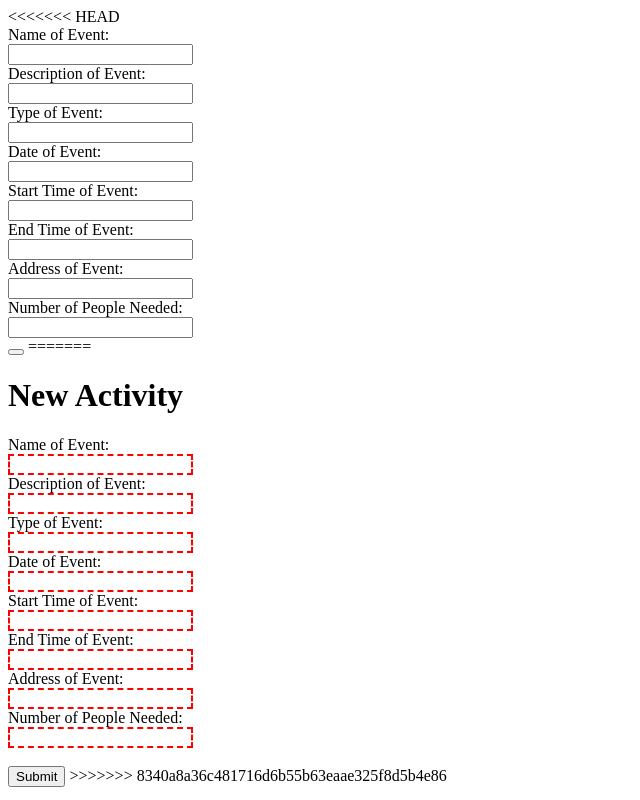
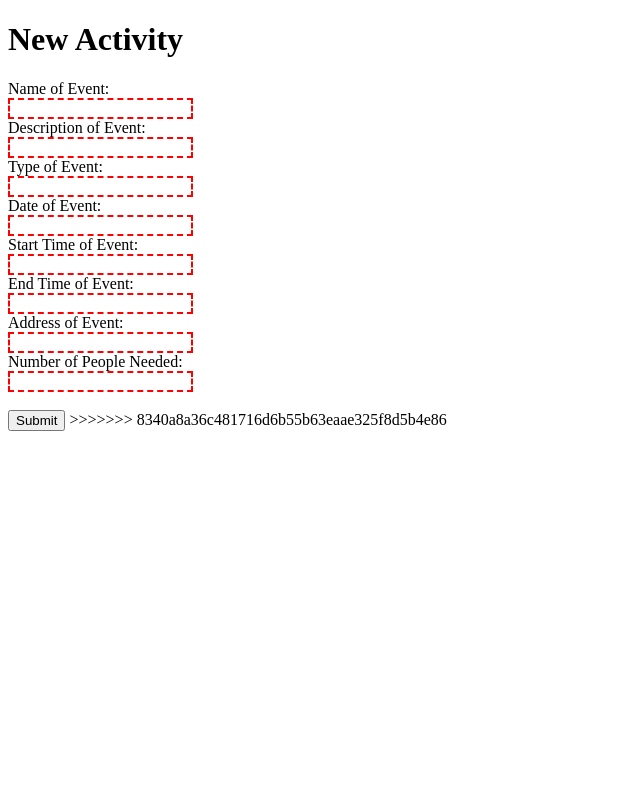
Before and after one commit to daniel-d-truong/Flock-, a Python web app: template templates/form.html in a window 1280 px wide. Shown: the whole page, without its empty margins (0-640 px from the left). Run offline with Jinja, Linux system fonts and the light colour scheme; the template is opened without the code that fills it, so the values that code supplies are empty.

Commit message:
same as before

```diff
--- a/templates/form.html
+++ b/templates/form.html
@@ -6,27 +6,6 @@
    <link href="/static/style.css" rel="stylesheet" />
  </head>
  <body>
-<<<<<<< HEAD
-   <form method = "post" action = "/confirm">
-     Name of Event: <br>
-     <input type = "text" id= "event-name" name = "name"> </br>
-     Description of Event: <br>
-     <input type = "text" id= "event-description" name = "description"> </br>
-     Type of Event: <br>
-     <input type = "text" id= "event-type" name = "type"> </br>
-     Date of Event: <br>
-     <input type = "text" id= "event-date" name = "date"> </br>
-     Start Time of Event: <br>
-     <input type = "text" id= "event-begin" name = "time_start"> </br>
-     End Time of Event: <br>
-     <input type = "text" id= "event-end" name = "time_end"> </br>
-     Address of Event: <br>
-     <input type = "text" id= "event-address" name = "address"> </br>
-     Number of People Needed: <br>
-     <input type = "text" id= "population-count" name = "people_needed"> </br>
-
-     <button type="submit" value="Go!"></button>
-=======
    <h1>New Activity</h1>
 
    <form name="new-event" method = "post" action = "/confirm">
```
